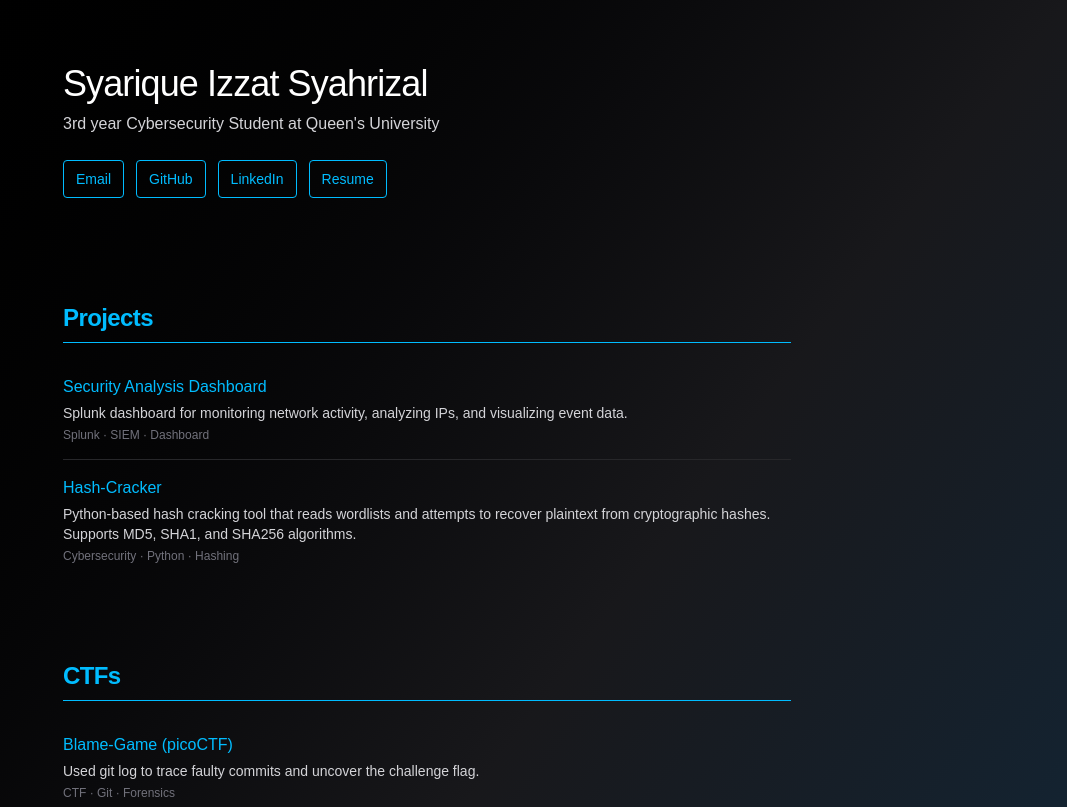
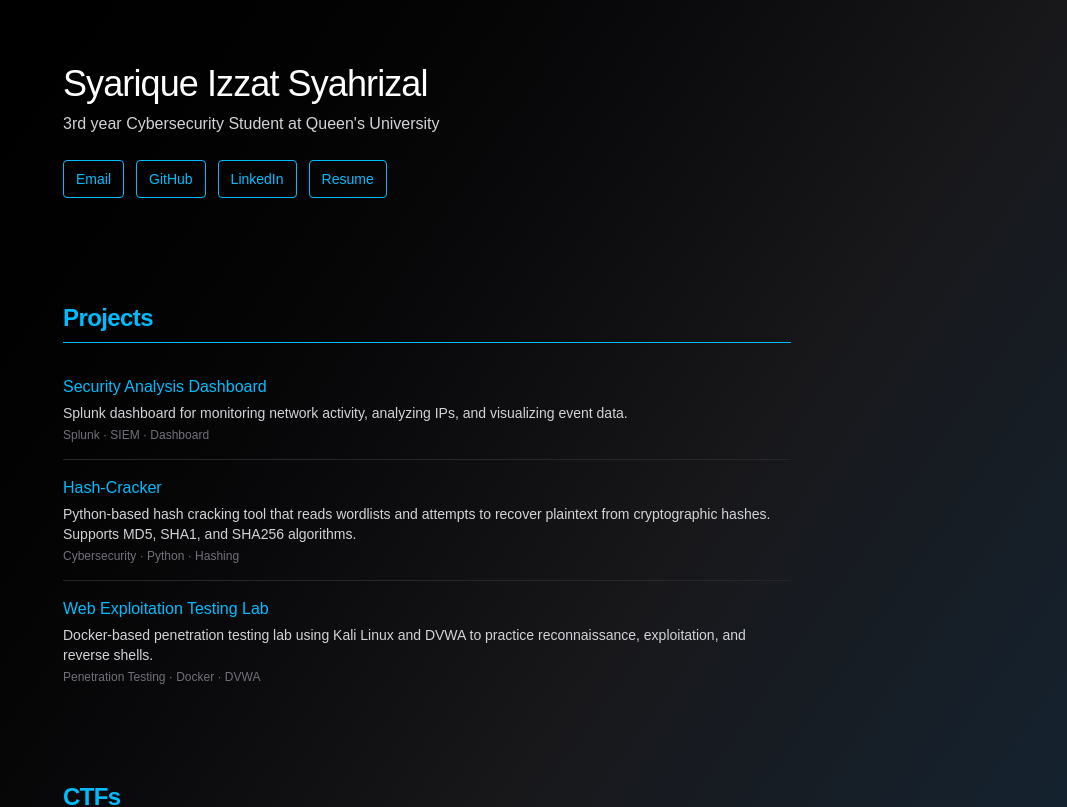
Before and after one commit to syarique31/Website, a Next.js app: page / in a window 1280 px wide. Shown: the top 807 px of the page, without its empty margins (213-1280 px from the left). Built offline with nearby package versions, Linux system fonts and the light colour scheme.

Commit message:
Add Web Exploitation Testing Lab project

```diff
--- a/src/app/page.tsx
+++ b/src/app/page.tsx
@@ -29,6 +29,13 @@ const PROJECTS = [
     summary:
       "Python-based hash cracking tool that reads wordlists and attempts to recover plaintext from cryptographic hashes. Supports MD5, SHA1, and SHA256 algorithms.",
     meta: "Cybersecurity · Python · Hashing",
+  },
+  {
+    title: "Web Exploitation Testing Lab",
+    href: "https://github.com/syarique31/Web-Exploitation-Testing-Lab-",
+    summary:
+      "Docker-based penetration testing lab using Kali Linux and DVWA to practice reconnaissance, exploitation, and reverse shells.",
+    meta: "Penetration Testing · Docker · DVWA",
   },
 ];
 
@@ -181,15 +188,16 @@ export default function MinimalPortfolio() {
           <p className="mt-4">
             I’m passionate about ethical hacking and cybersecurity defense, and I’ve been focusing on the blue team side, learning how to detect, investigate, and respond to security incidents. I’m especially interested in SOC analysis, where I use tools like Splunk to monitor alerts, analyze threats,
             and strengthen system security. In the future, I hope to move into penetration testing and red teaming to gain experience from both the defensive and offensive sides of cybersecurity.
+          </p>
 
-          </p>
           <p className="mt-4">
            Outside of school, I enjoy running, working out, playing soccer, pickleball, volleyball, and golf, and I find cooking a great way to relax.
-           I’ve also started day trading as a side hustle, which has helped me build patience, discipline, and focus. Been collecting Lego Speed Champions and trying to complete the F1 grid (still missing a few cars).
+           I’ve also started day trading as a side hustle, which has helped me build patience, discipline, and focus. Been collecting Lego Speed Champions and trying to complete the F1 grid.
           </p>
+
           <p className="mt-4">
             Right now, I’m working on CTFs like picoCTF, building server-based cybersecurity projects, and creating Splunk dashboards to visualize and analyze data. I also share
-            my projects and write-ups online to help others learn. My goal is to show that with consistency and curiosity, anyone can build a meaningful career in cybersecurity, no matter where they come from.
+            my projects and write-ups online to help others learn. My goal is to show that with consistency and curiosity, anyone can build a meaningful career in cybersecurity.
           </p>
         </div>
       </Section>
```
